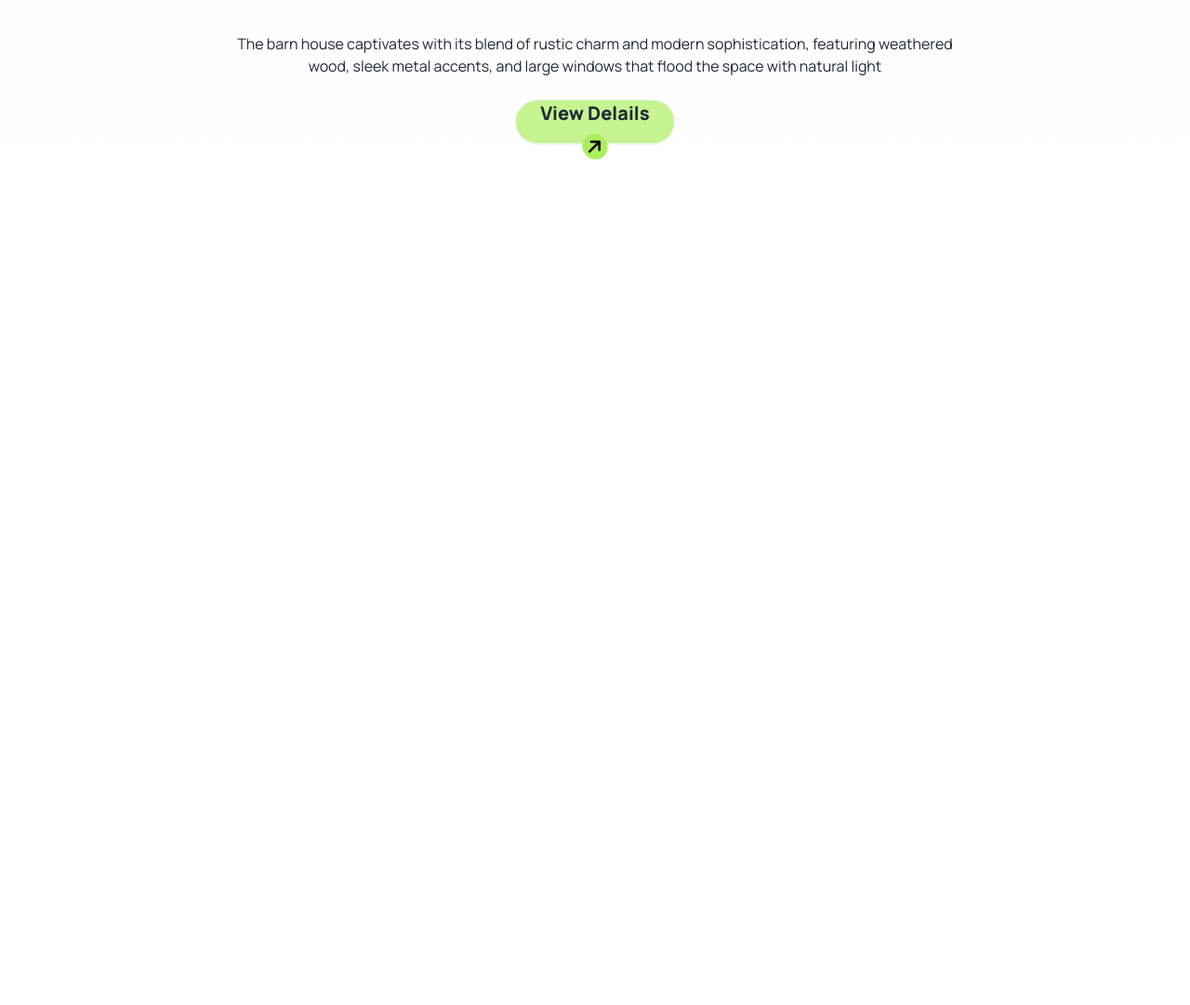
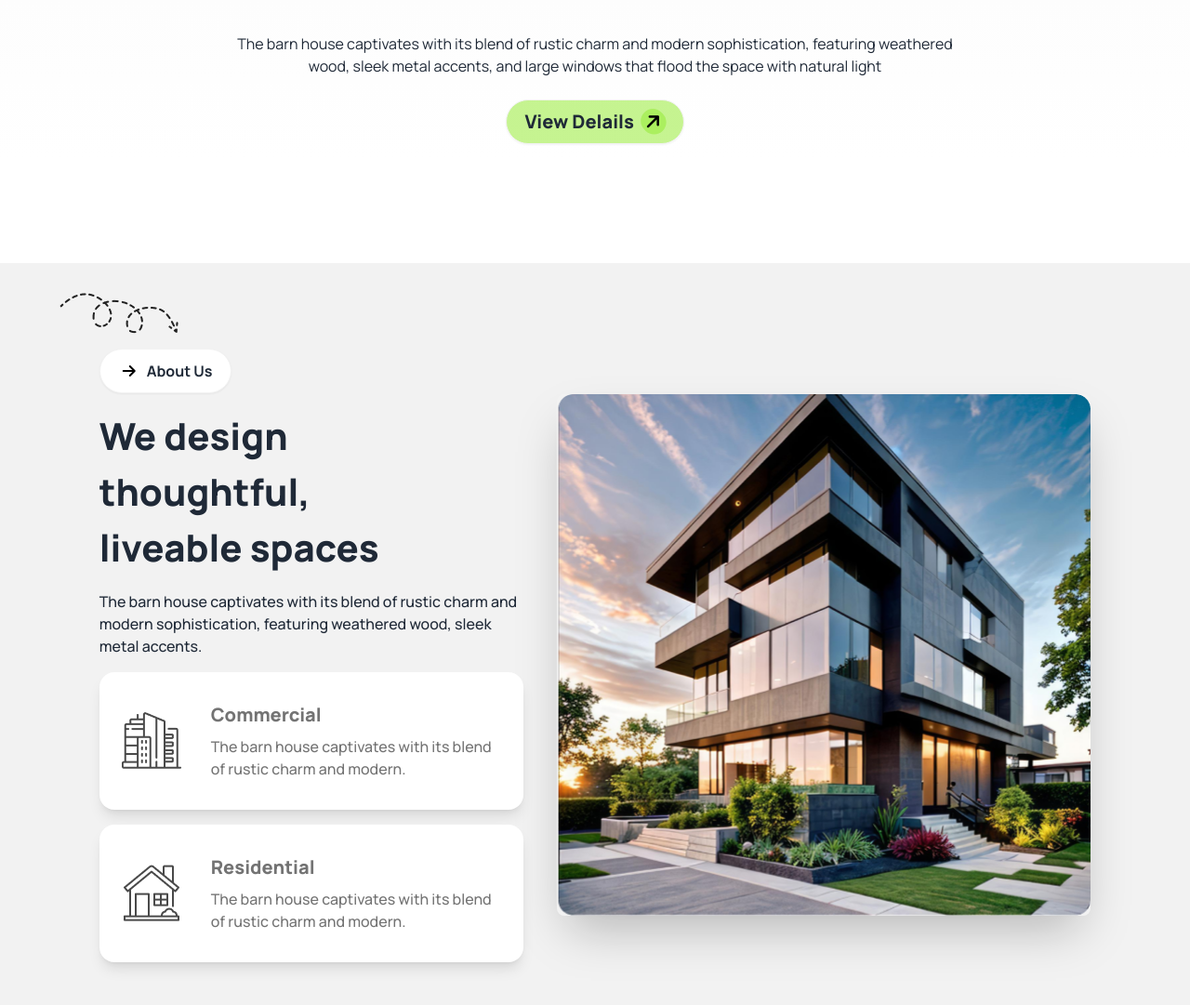
Before and after one commit to riyanhossan/rinterio-website, a plain HTML site: page index.html in a window 1280 px wide. Shown: the part 634-1715 px from the top of the page at 93% size. Before the commit the page ends 811 px from the top, so only its background shows below. Drawn offline with nearby package versions, Linux system fonts and the light colour scheme.

Commit message:
Design section add

```diff
--- a/index.html
+++ b/index.html
@@ -103,7 +103,7 @@
                         featuring weathered wood, sleek metal accents, and large windows
                         that flood the space with natural light
                     </p>
-                    <a class="btn w-1/6 mx-auto font-extrabold text-xl px-5 bg-[#acef5faf] rounded-[32px]">
+                    <a class="btn max-w-1/6 mx-auto font-extrabold text-xl px-5 bg-[#acef5faf] rounded-[32px]">
                         View Delails
                         <i class="fa-solid fa-arrow-right text-black font bg-color-green p-1 rounded-full -rotate-45"></i>
                     </a>
@@ -113,5 +113,58 @@
         </section>
         <!-- banner end -->
     </header>
+
+    <main>
+      <!-- Design start -->
+      <section class="design bg-base-200 pb-32">
+        <div class="design_container mt-28 w-5/6 mx-auto">
+          <img class="relative -left-[4%] mb-4 pt-8 hidden md:block" src="asset/img/Vector.png" alt="arrow icon">
+          <div class="hero bg-base-200">
+            <div class="hero-content p-0 gap-9 flex-col md:flex-row">
+              <div class="flex flex-col gap-4">
+                <a class="btn mt-8 md:mt-0 md:mr-auto md:mx-[0px] mx-auto font-bold text-base px-5 bg-white rounded-[32px]">
+                  <i class="fa-solid fa-arrow-right text-black font p-1 rounded-full"></i>
+                  About Us
+                </a>
+                <h1 class="text-[40px] text-center md:text-left mx-auto md:mx-0 font-black max-w-[75%]">We design thoughtful, liveable spaces</h1>
+                <p class="font-medium text-center md:text-left mx-auto md:mx-0">
+                  The barn house captivates with its blend
+                  of rustic charm and <br>modern sophistication,
+                  featuring weathered wood, sleek metal accents.
+                </p>
+                <!-- card 1 -->
+                <div class="card card-side bg-base-100 shadow-lg pl-6">
+                  <figure>
+                    <img
+                      src="asset/img/commercial.png"
+                      alt="Movie" />
+                  </figure>
+                  <div class="card-body">
+                    <h2 class="card-title font-extrabold text-color2 text-xl">Commercial</h2>
+                    <p class="text-color2 font-medium">The barn house captivates with its blend <br>of rustic charm and modern.</p>
+                  </div>
+                </div>
+                <!-- card 2 -->
+                <div class="card card-side bg-base-100 shadow-lg pl-6">
+                  <figure>
+                    <img
+                      src="asset/img/residential.png"
+                      alt="Movie" />
+                  </figure>
+                  <div class="card-body">
+                    <h2 class="card-title font-extrabold text-color2 text-xl">Residential</h2>
+                    <p class="text-color2 font-medium">The barn house captivates with its blend <br>of rustic charm and modern.</p>
+                  </div>
+                </div>
+              </div>
+              <img
+                src="asset/img/Rectangle.png"
+                class="max-w-[100%] rounded-lg shadow-2xl" />
+            </div>
+          </div>
+        </div>
+      </section>
+      <!-- design end -->
+    </main>
 </body>
 </html>
```
